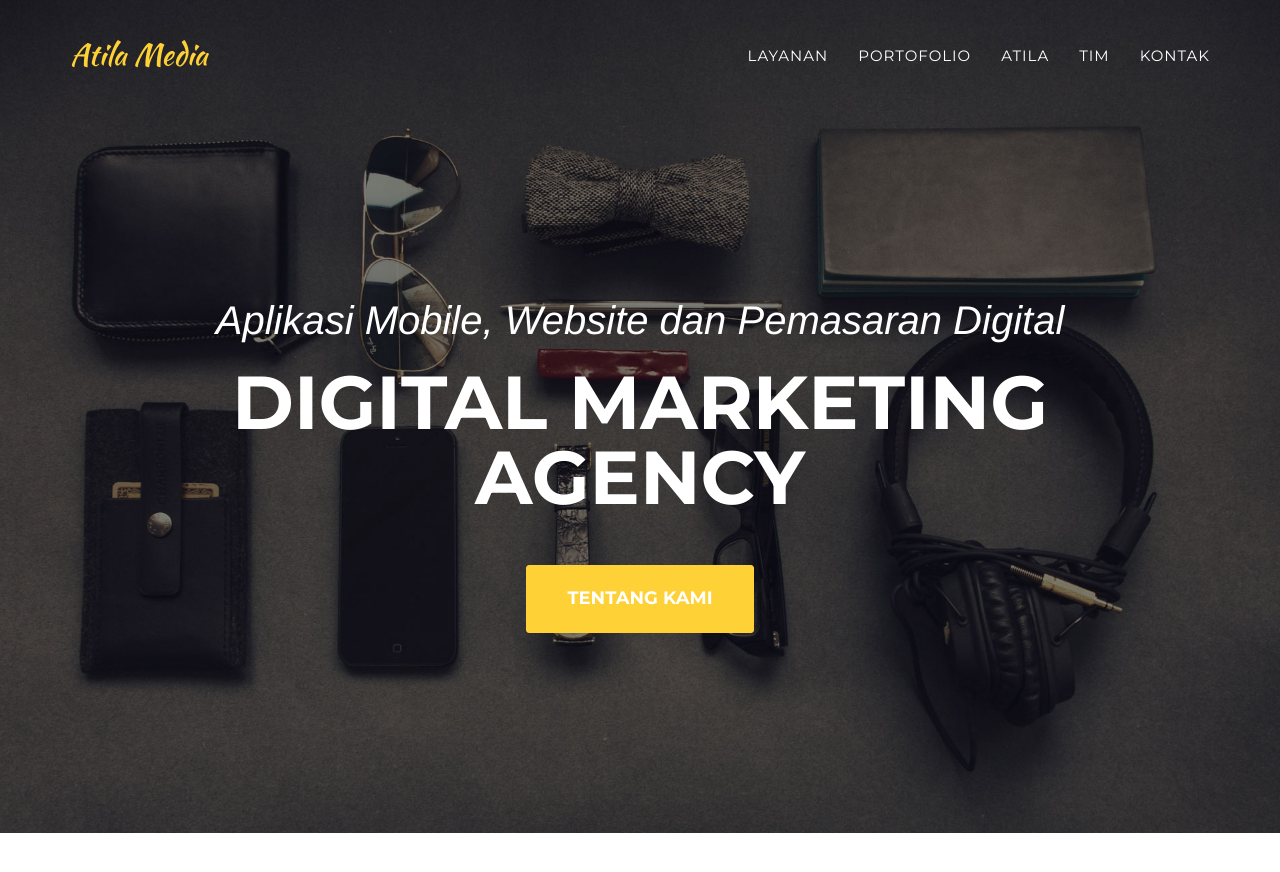
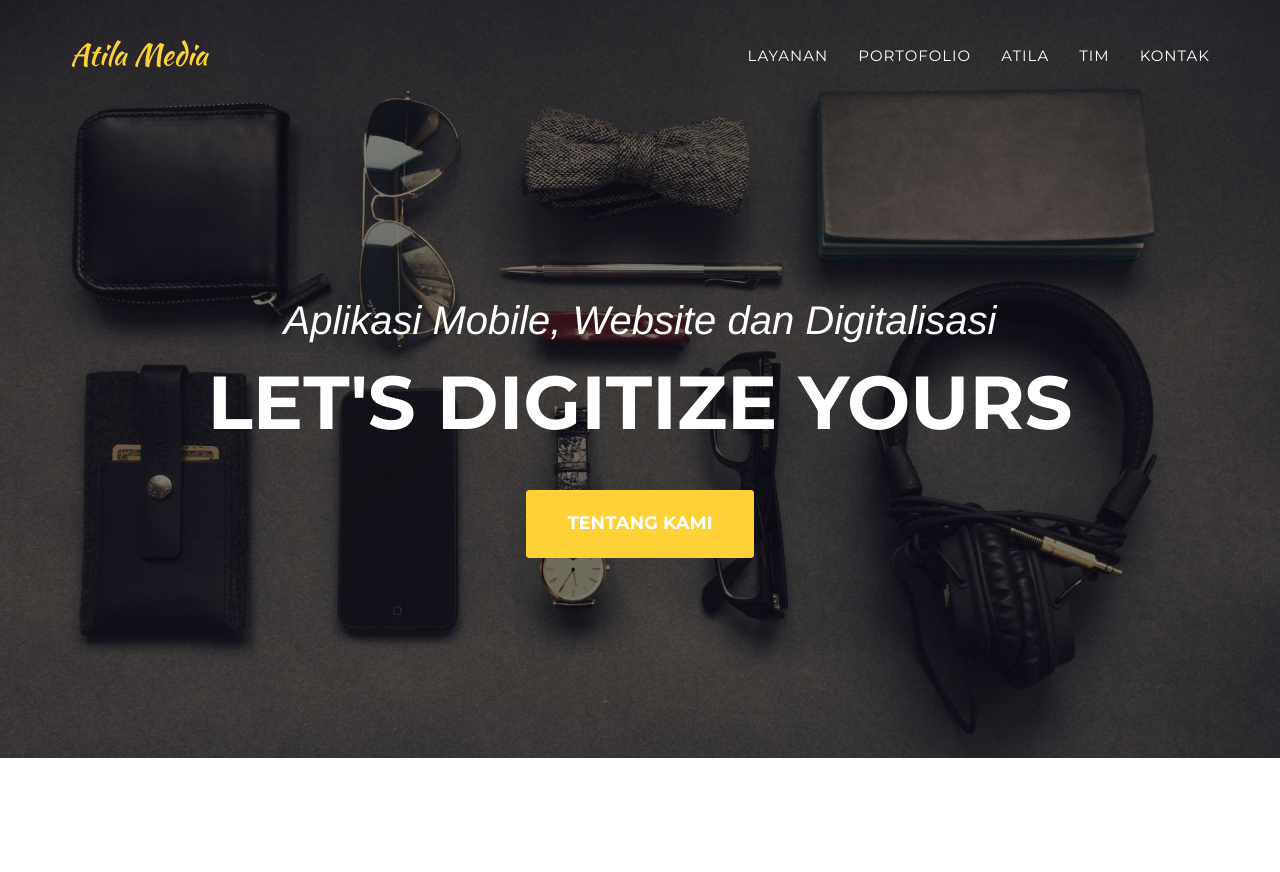
Before and after one commit to atilamedia/atilamedia.github.io, a Jekyll site: the page built from index.html, in a window 1280 px wide and 900 px high. Shown: the top 872 px of the window. Built offline with Jekyll 4.4.1, drawn with Linux system fonts in a browser that asks for light colours; some web fonts are replaced.

Commit message:
Update header.html

```diff
--- a/_includes/header.html
+++ b/_includes/header.html
@@ -44,8 +44,8 @@
     <header>
         <div class="container">
             <div class="intro-text">
-                <div class="intro-lead-in">Aplikasi Mobile, Website dan Pemasaran Digital</div>
-                <div class="intro-heading">Digital Marketing Agency</div>
+                <div class="intro-lead-in">Aplikasi Mobile, Website dan Digitalisasi</div>
+                <div class="intro-heading">Let's Digitize Yours</div>
                 <a href="#services" class="page-scroll btn btn-xl">Tentang Kami</a>
             </div>
         </div>
```
